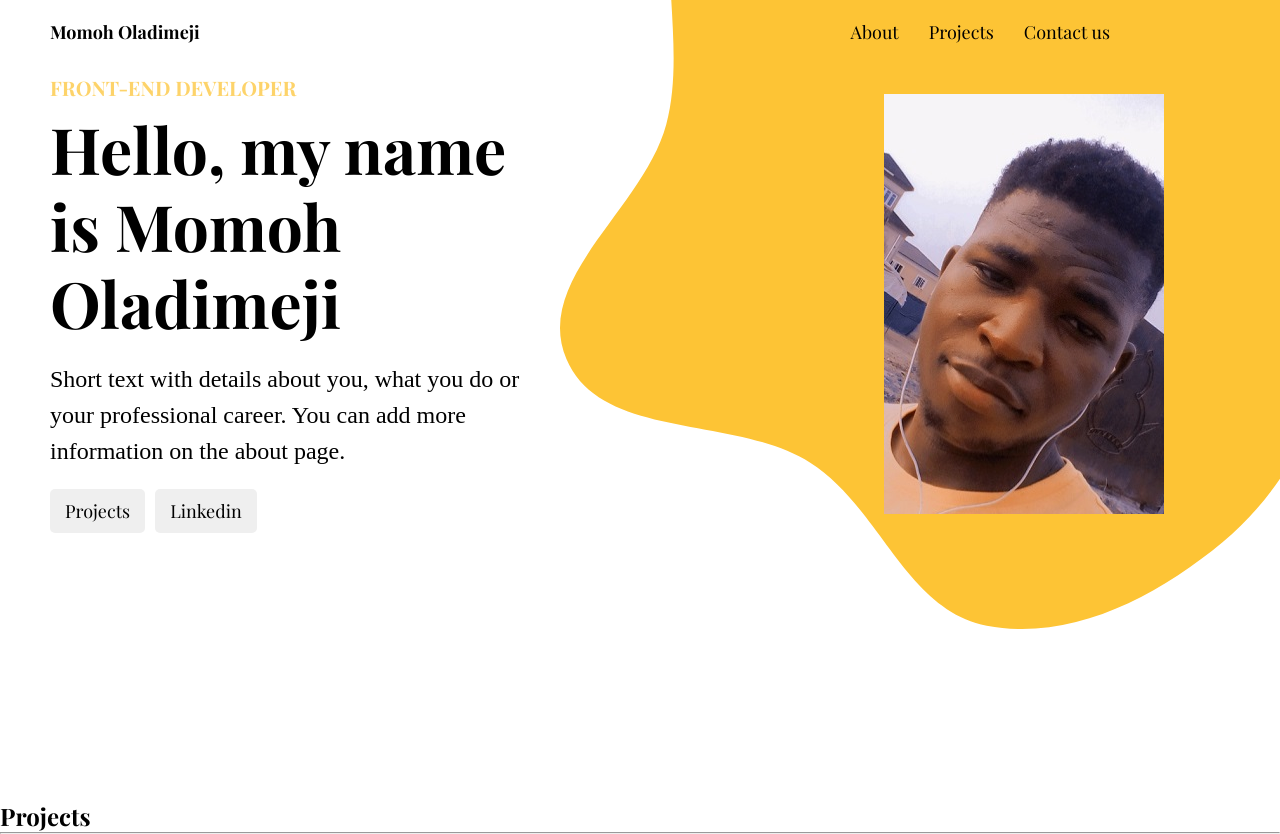
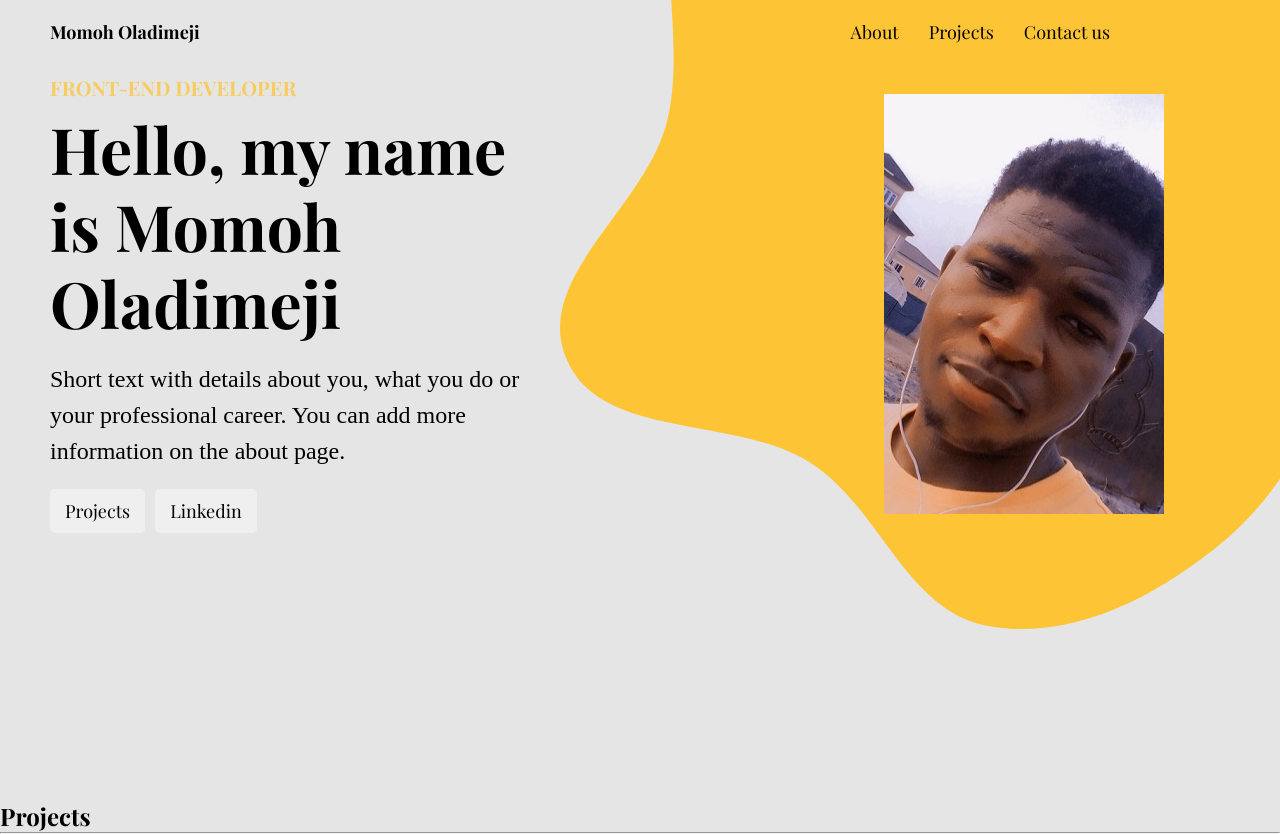
Before and after one commit to oladee/React-Portfolio, a React (Create React App) app: page / in a window 1280 px wide. Built offline with nearby package versions, Linux system fonts and the light colour scheme.

Commit message:
added smoky backgroud

```diff
--- a/src/index.css
+++ b/src/index.css
@@ -5,6 +5,9 @@
   font-family: "Playfair Display", serif;
   text-decoration: none;
   list-style: none;
+}
+body{
+  background-color: #E5E5E5;
 }
 .maincontent {
   height: 100vh;
@@ -90,7 +93,6 @@ nav ul li:hover, .button:hover{
     background: url("./assets/yellow-bg.svg");
     background-repeat: no-repeat;
     background-position: 100% 0%;
-
   }
   nav {
     padding: 20px 50px;
```
